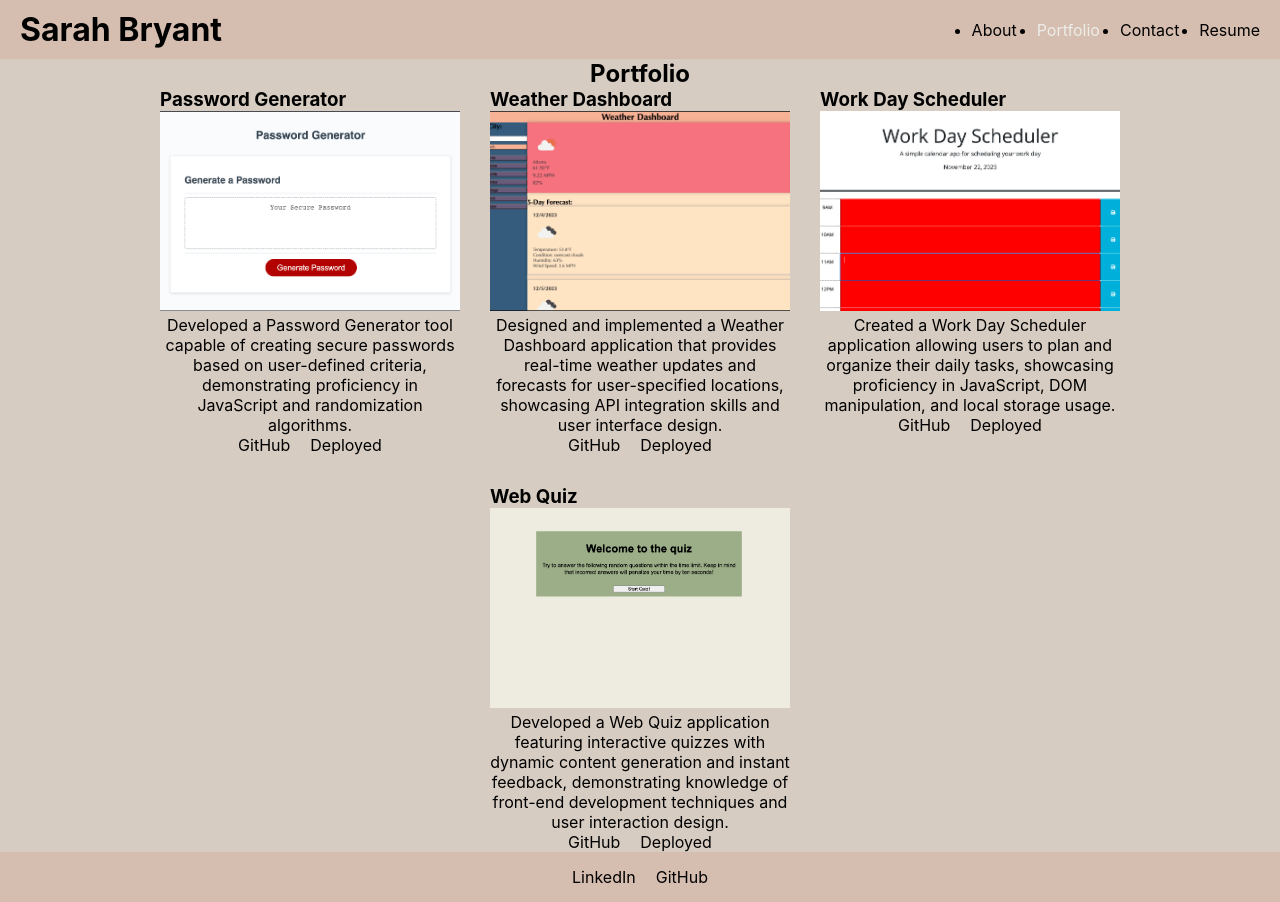
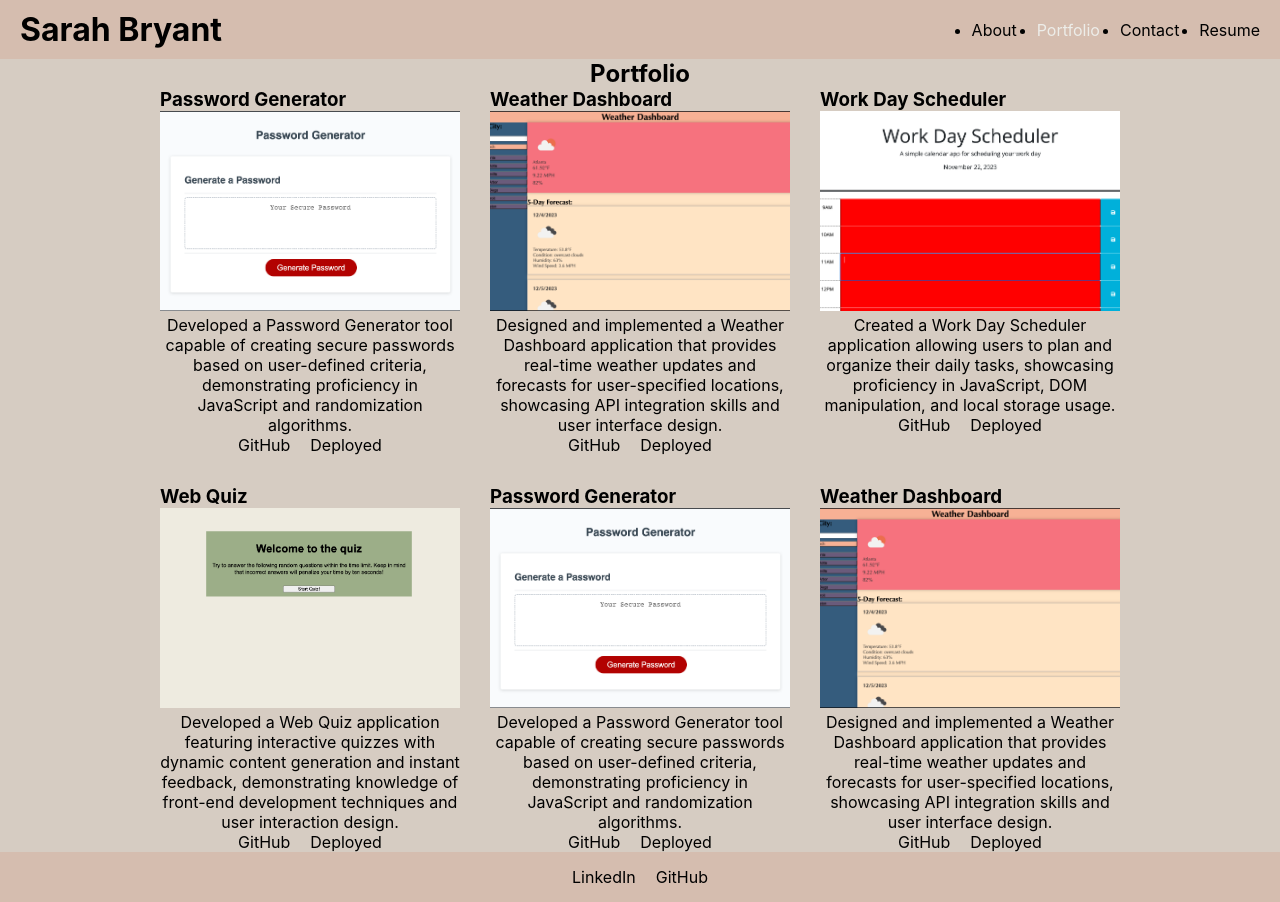
Before and after one commit to sarahbryant411/React-portfolio, a React (Create React App) app: page /portfolio in a window 1280 px wide. Built offline with nearby package versions, Linux system fonts and the light colour scheme.

Commit message:
added readme file

```diff
--- a/src/pages/Portfolio.jsx
+++ b/src/pages/Portfolio.jsx
@@ -36,6 +36,22 @@ const projects = [
     github: "https://github.com/sarahbryant411/web-quiz-wizard",
     deployed: "https://sarahbryant411.github.io/web-quiz-wizard/",
   },
+  {
+    title: "Password Generator",
+    description:
+      "Developed a Password Generator tool capable of creating secure passwords based on user-defined criteria, demonstrating proficiency in JavaScript and randomization algorithms.",
+    image: passwordGenerator,
+    github: "https://github.com/sarahbryant411/password-generator",
+    deployed: "https://sarahbryant411.github.io/password-generator/",
+  },
+  {
+    title: "Weather Dashboard",
+    description:
+      "Designed and implemented a Weather Dashboard application that provides real-time weather updates and forecasts for user-specified locations, showcasing API integration skills and user interface design.",
+    image: weatherDashboard,
+    github: "https://github.com/sarahbryant411/weather-dashboard-dandelion",
+    deployed: "https://sarahbryant411.github.io/weather-dashboard-dandelion/",
+  },
 ];
 
 function Portfolio() {
```
Also changed, not shown: 2 other files (tests, documents, lock files or other folders).
